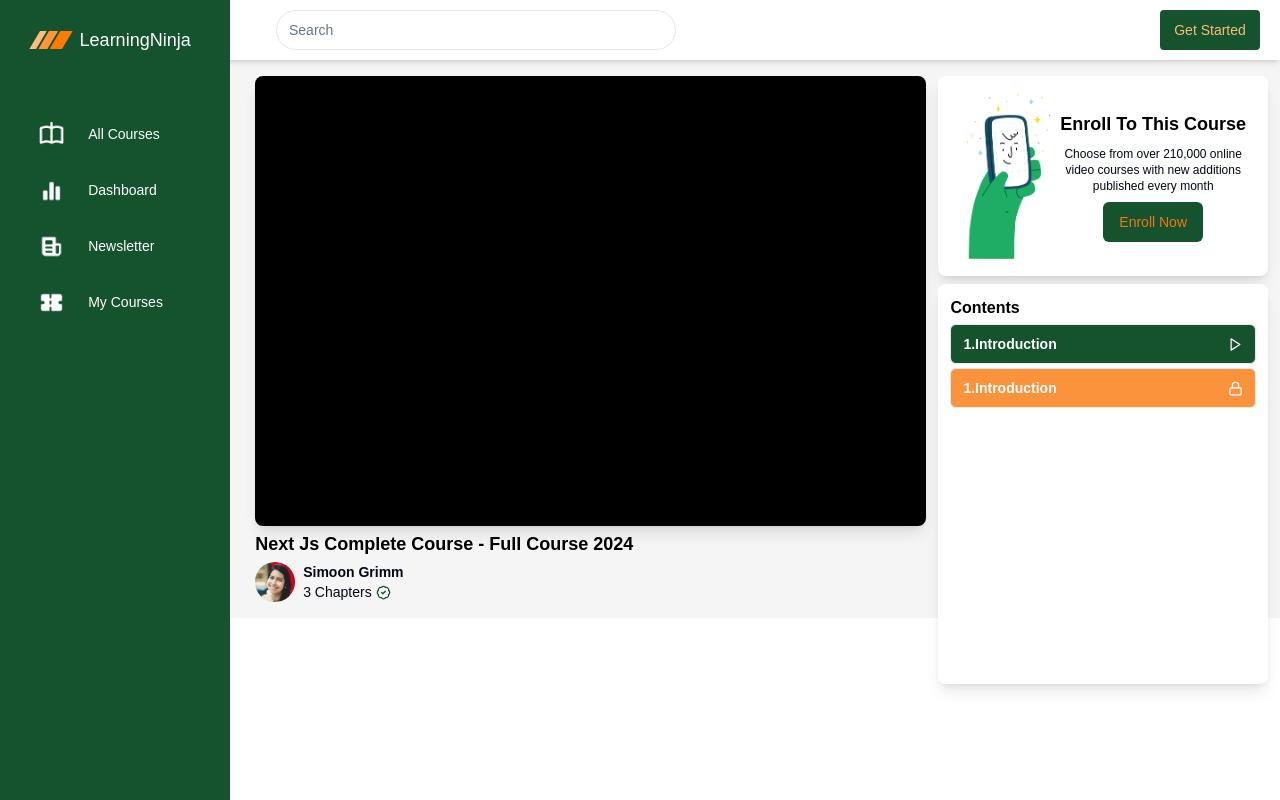
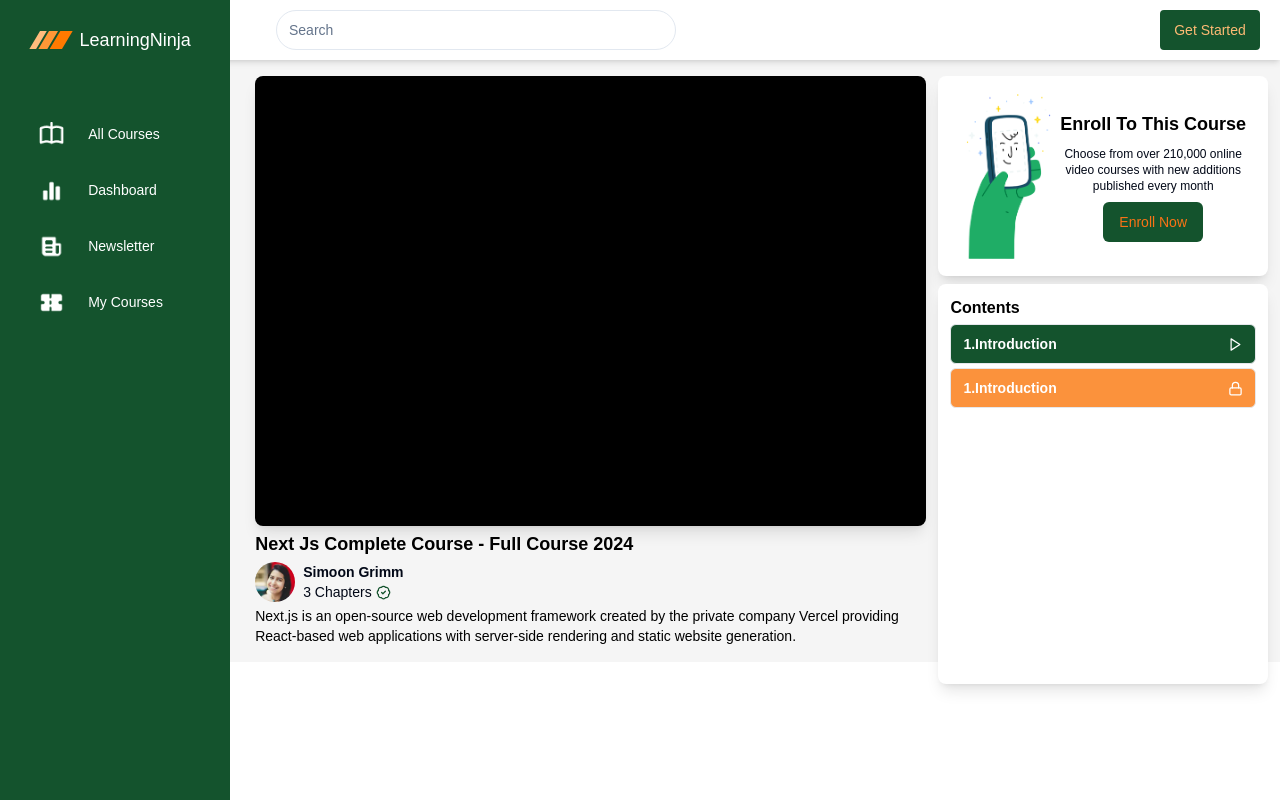
Before and after one commit to Kwenpicasso/learning-system, a Next.js app: page /singlecourse/1 in a window 1280 px wide. Built offline with nearby package versions, Linux system fonts and the light colour scheme; no server answers; a web font is replaced by a local one.

Commit message:
added courses desc

```diff
--- a/app/_component/VideoDescription.tsx
+++ b/app/_component/VideoDescription.tsx
@@ -15,6 +15,7 @@ const VideoDescription = () => {
     <h1 className='flex items-center gap-1 '>3 Chapters<BadgeCheck size={15} className='text-green-900' /> </h1>
   </div>
    </div>
+   <p className='text-black text-sm mt-1'>Next.js is an open-source web development framework created by the private company Vercel providing React-based web applications with server-side rendering and static website generation.</p>
     </>
   )
 }
```
